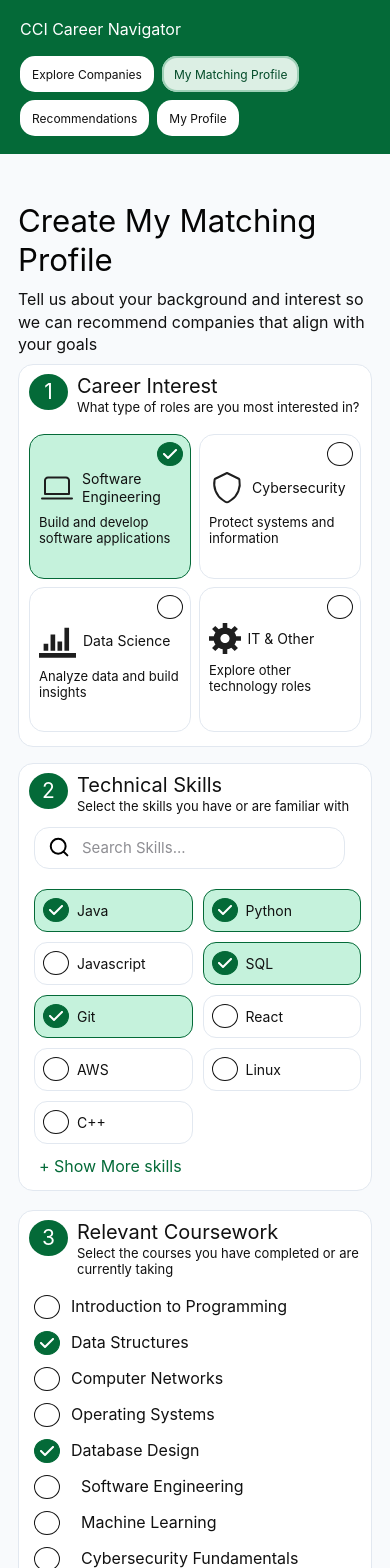
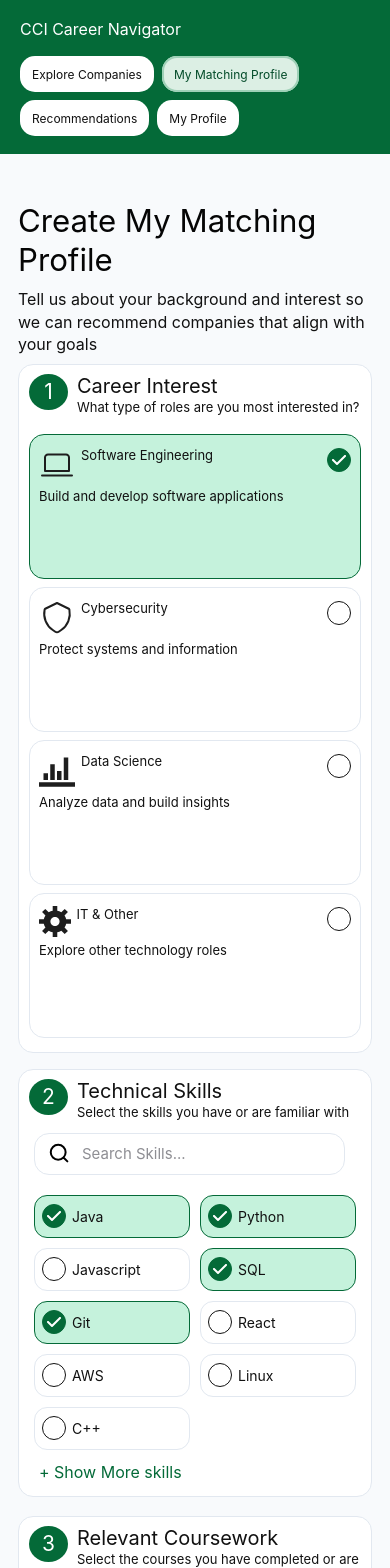
Before and after one commit to bmelara-del/ITSC-3155-CCI-Event-Navigator-Project, a React app in the folder frontend/: page /matching-profile in a window 390 px wide. Shown: the top 1568 px of the page. Built offline with nearby package versions, Linux system fonts and the light colour scheme; the HTML template or start-up script is replaced by a standard one.

Commit message:
fixed formatting errors in matching profile page

```diff
--- a/frontend/src/pages/MatchingProfile.css
+++ b/frontend/src/pages/MatchingProfile.css
@@ -1,5 +1,5 @@
 .matching-profile {
-  width: calc(100% - 64px);
+  width: min(1350px, calc(100% - 64px));
   max-width: 1350px;
   margin: 0 auto;
   padding: 23px 0 28px;
@@ -30,6 +30,7 @@
 .matching-profile__top-grid,
 .matching-profile__bottom-grid {
   display: grid;
+  width: 100%;
 }
 
 .matching-profile__top-grid {
@@ -127,10 +128,11 @@
 }
 
 .career-options {
-  width: calc(100% - 7px);
+  width: 100%;
   margin-top: 16px;
   display: grid;
   grid-template-columns: repeat(2, minmax(0, 1fr));
+  grid-auto-rows: minmax(141px, 1fr);
   gap: 10px 14px;
 }
 
@@ -142,12 +144,16 @@
 }
 
 .career-option__card {
-  position: relative;
   min-height: 141px;
-  padding: 15px 18px 12px;
+  height: 100%;
+  padding: 14px 12px;
   border: 1px solid #e2e8f0;
   border-radius: 15px;
-  display: block;
+  display: grid;
+  grid-template-columns: minmax(0, 1fr) 26px;
+  grid-template-rows: auto 1fr;
+  align-items: start;
+  column-gap: 8px;
   background: #fff;
   transition: background-color 140ms ease, border-color 140ms ease;
 }
@@ -158,35 +164,45 @@
 }
 
 .career-option__header {
+  min-width: 0;
   min-height: 36px;
   display: flex;
   align-items: center;
-  gap: 10px;
+  gap: 8px;
   color: #111;
   font-size: 16px;
   line-height: 1.25;
 }
 
 .career-option__header img {
+  max-width: 36px;
   flex: 0 0 auto;
 }
 
+.career-option__header span {
+  min-width: 0;
+  overflow-wrap: anywhere;
+}
+
 .career-option__description {
-  max-width: 220px;
-  margin: 2px 17px 0;
+  min-width: 0;
+  grid-column: 1;
+  margin: 2px 0 0 18px;
   display: block;
   color: #111;
   font-size: 15px;
   line-height: 1.25;
+  overflow-wrap: anywhere;
 }
 
 .career-option .matching-profile__indicator {
-  position: absolute;
-  top: 9px;
-  right: 12px;
   width: 26px;
   height: 24px;
   flex-basis: 26px;
+  grid-column: 2;
+  grid-row: 1;
+  justify-self: end;
+  margin-top: 1px;
 }
 
 .career-option:focus-within .career-option__card,
@@ -241,22 +257,22 @@
 }
 
 .skill-options {
-  margin: 20px 0 0 5px;
+  min-width: 0;
+  margin: 20px 5px 0;
   display: grid;
-  grid-template-columns: repeat(3, 147px);
-  justify-content: start;
+  grid-template-columns: repeat(3, minmax(0, 1fr));
   gap: 38px 12px;
 }
 
 .skill-option {
   min-width: 0;
   min-height: 43px;
-  padding: 0 8px;
+  padding: 0 7px;
   border: 1px solid #e2e8f0;
   border-radius: 13px;
   display: inline-flex;
   align-items: center;
-  gap: 12px;
+  gap: 8px;
   background: #fff;
   color: #111;
   font: inherit;
@@ -265,10 +281,16 @@
   cursor: pointer;
 }
 
+.skill-option > span:last-child {
+  min-width: 0;
+  overflow-wrap: anywhere;
+}
+
 .skill-option .matching-profile__indicator {
-  width: 26px;
+  width: 24px;
   height: 24px;
-  flex-basis: 26px;
+  flex-basis: 24px;
+  flex-shrink: 0;
 }
 
 .skill-option.is-selected {
@@ -318,8 +340,8 @@
   min-width: 0;
   min-height: 24px;
   display: flex;
-  align-items: center;
-  gap: 11px;
+  align-items: flex-start;
+  gap: 10px;
   color: #111;
   font-size: 16px;
   line-height: 1.25;
@@ -327,15 +349,11 @@
 }
 
 .course-option .matching-profile__indicator {
-  position: relative;
-  top: 1px;
   width: 26px;
   height: 24px;
   flex-basis: 26px;
-}
-
-.course-option:nth-child(n + 6) {
-  gap: 23px;
+  flex-shrink: 0;
+  margin-top: 1px;
 }
 
 .experience-options {
@@ -349,14 +367,15 @@
 }
 
 .experience-option {
-  position: relative;
   min-width: 0;
   min-height: 65px;
-  padding: 10px 12px 8px 40px;
+  padding: 10px 12px;
   border: 1px solid #e2e8f0;
   border-radius: 15px;
-  display: flex;
+  display: grid;
+  grid-template-columns: 26px minmax(0, 1fr);
   align-items: center;
+  column-gap: 12px;
   background: #fff;
   cursor: pointer;
 }
@@ -367,12 +386,9 @@
 }
 
 .experience-option > .matching-profile__indicator {
-  position: absolute;
-  left: 19px;
-  top: 17px;
-  width: 26px;
+  width: 24px;
   height: 24px;
-  flex-basis: 26px;
+  flex-basis: 24px;
 }
 
 .experience-option__copy {
@@ -380,10 +396,10 @@
   display: flex;
   flex-direction: column;
   gap: 2px;
-  transform: translateY(1px);
   color: #111;
   font-size: 16px;
   line-height: 1.2;
+  overflow-wrap: anywhere;
 }
 
 .experience-option__copy span + span {
@@ -462,13 +478,6 @@
   }
 }
 
-@media (max-width: 1319px) {
-  .skill-options {
-    grid-template-columns: repeat(3, minmax(0, 147px));
-    justify-content: space-between;
-  }
-}
-
 @media (max-width: 600px) {
   .matching-profile {
     width: calc(100% - 36px);
@@ -518,23 +527,27 @@
   }
 
   .career-option__card {
-    padding: 35px 9px 10px;
+    padding: 12px 9px 10px;
+    grid-template-columns: minmax(0, 1fr) 24px;
+    column-gap: 5px;
   }
 
   .career-option__header {
     min-height: 0;
-    gap: 7px;
-    font-size: 14px;
+    align-items: flex-start;
+    gap: 6px;
+    font-size: 13px;
   }
 
   .career-option__description {
-    margin: 8px 0 0;
+    margin: 5px 0 0;
     font-size: 13px;
   }
 
   .career-option .matching-profile__indicator {
-    top: 7px;
-    right: 7px;
+    width: 24px;
+    height: 24px;
+    flex-basis: 24px;
   }
 
   .skill-options {
@@ -543,7 +556,7 @@
   }
 
   .skill-option {
-    gap: 8px;
+    gap: 6px;
     font-size: 14px;
   }
 
@@ -555,21 +568,15 @@
     margin-left: 5px;
   }
 
-  .course-option:nth-child(n + 6) {
-    gap: 21px;
-  }
-
   .experience-options {
     margin-right: 0;
     margin-left: 0;
   }
 
   .experience-option {
-    padding-left: 52px;
-  }
-
-  .experience-option > .matching-profile__indicator {
-    left: 14px;
+    grid-template-columns: 24px minmax(0, 1fr);
+    column-gap: 8px;
+    padding: 10px;
   }
 
   .experience-option__copy {
@@ -589,6 +596,12 @@
   }
 }
 
+@media (max-width: 420px) {
+  .career-options {
+    grid-template-columns: minmax(0, 1fr);
+  }
+}
+
 @media (prefers-reduced-motion: reduce) {
   .career-option__card,
   .matching-profile__submit {
--- a/frontend/src/pages/MatchingProfile.jsx
+++ b/frontend/src/pages/MatchingProfile.jsx
@@ -372,7 +372,7 @@ function MatchingProfile() {
             aria-labelledby="experience-heading"
           >
             <SectionHeading
-              step="3"
+              step="4"
               title="Experience Level"
               description="What best describes your experience?"
               id="experience-heading"
```
Also changed, not shown: 1 other file (tests, documents, lock files or other folders).
